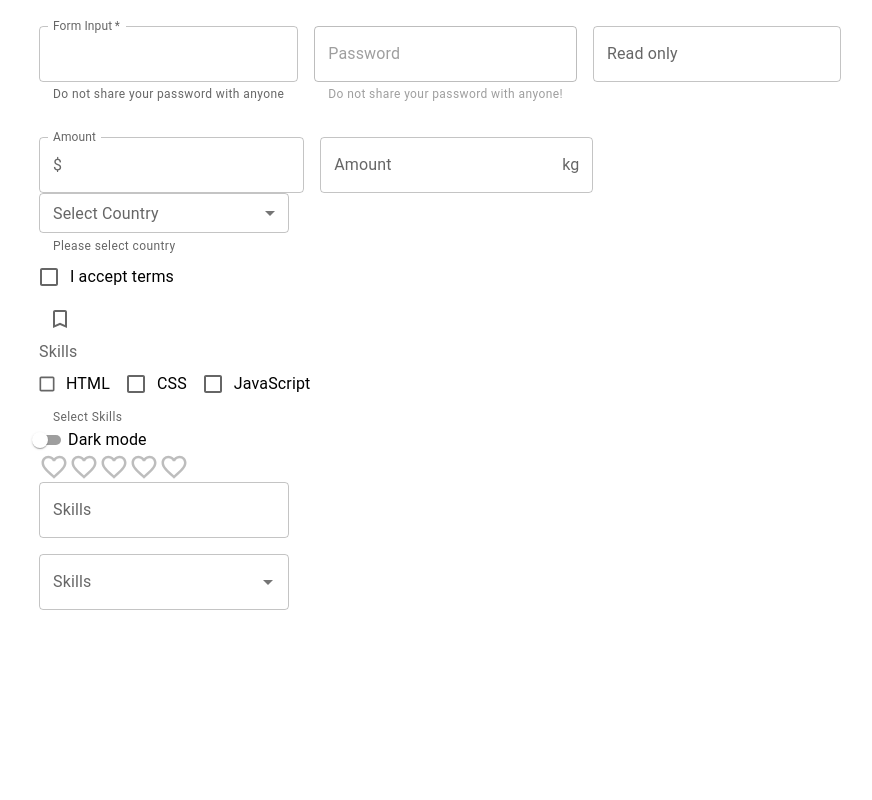
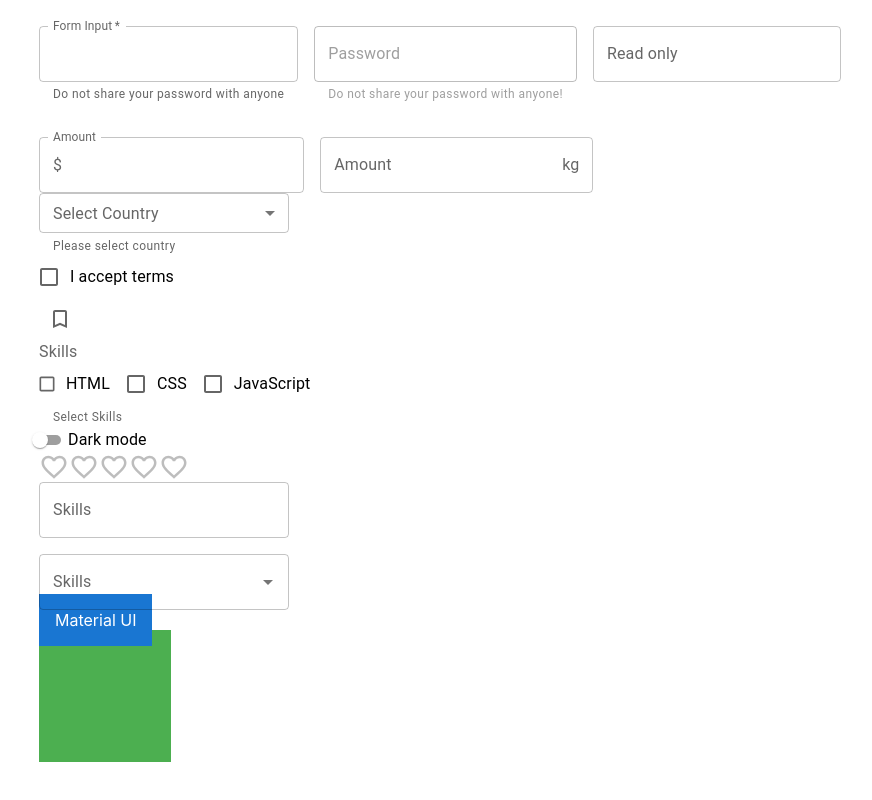
Before and after one commit to EduardBBlea/MaterialUI-walkthrough, a React (Create React App) app: page / in a window 1280 px wide. Shown: the part 1208-2008 px from the top of the page, without its empty margins (25-897 px from the left). Before the commit the page ends 1882 px from the top, so only its background shows below. Built offline with nearby package versions, Linux system fonts and the light colour scheme.

Commit message:
covered Layout-Box compointent

```diff
--- a/src/App.js
+++ b/src/App.js
@@ -8,6 +8,7 @@ import Muicheckbox from "./components/Muicheckbox";
 import MuiSwitch from "./components/MuiSwitch";
 import MuiRating from "./components/MuiRating";
 import MuiAutocomplete from "./components/MuiAutocomplete";
+import MuiLayout from "./components/MuiLayout";
 
 function App() {
   return (
@@ -20,6 +21,7 @@ function App() {
       <MuiSwitch />
       <MuiRating />
       <MuiAutocomplete />
+      <MuiLayout />
     </div>
   );
 }
--- /dev/null
+++ b/src/components/MuiLayout.jsx
@@ -0,0 +1,33 @@
+import { Box } from "@mui/material";
+import React from "react";
+
+const MuiLayout = () => {
+  return (
+    <>
+      <Box
+        component="span"
+        sx={{
+          backgroundColor: "primary.main",
+          color: "white",
+          height: "100px",
+          width: "100px",
+          padding: "1rem",
+          "&:hover": {
+            backgroundColor: "primary.light",
+          },
+        }}
+      >
+        Material UI
+      </Box>
+      <Box
+        display="flex"
+        height="100px"
+        width="100px"
+        bgcolor="success.light"
+        p={2}
+      ></Box>
+    </>
+  );
+};
+
+export default MuiLayout;
```
